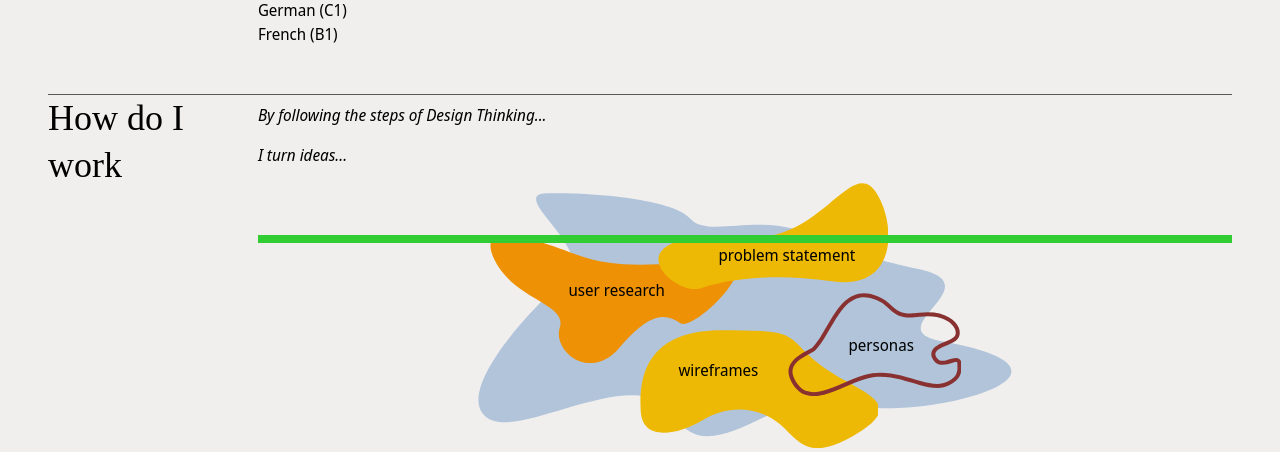
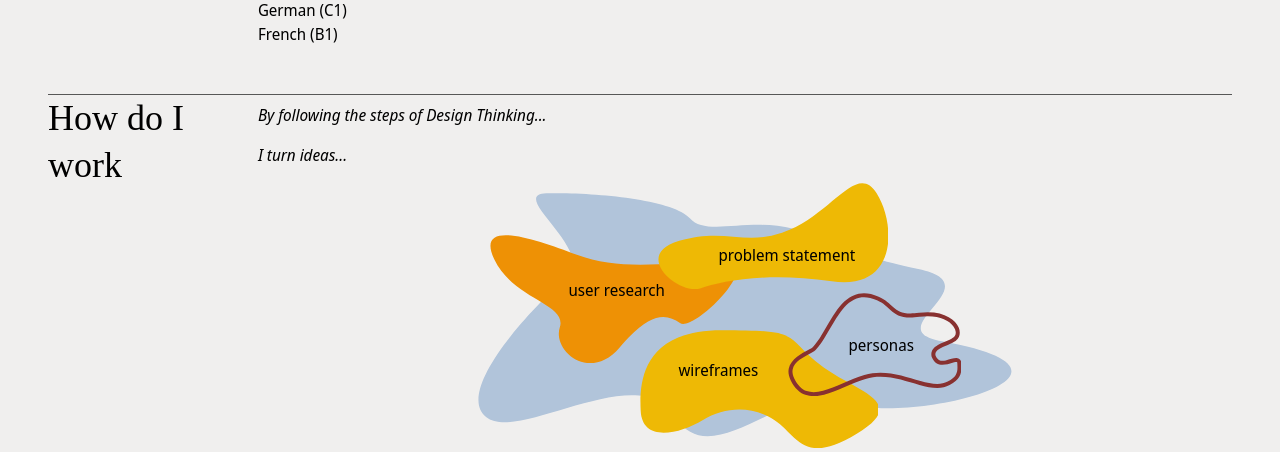
Before and after one commit to vievioorqa/UXUIdesignerportfolio, a PHP site: page /about_me.html in a window 1280 px wide. Shown: the part 1697-2149 px from the top of the page. Run offline with PHP 8.4, Linux system fonts and the light colour scheme; some web fonts are replaced.

Commit message:
trigger visibility

```diff
--- a/styles/about_me.css
+++ b/styles/about_me.css
@@ -300,10 +300,10 @@ body {
 
 @media (min-width: 591px) {
   #trigger-point {
-    /* visibility: hidden; */
+    visibility: hidden;
     position: absolute;
     top: 25%;
-    border: 4px solid limegreen;
+    /* border: 4px solid limegreen; */
     pointer-events: none;
     width: 100%;
   }
@@ -327,7 +327,7 @@ body {
   transition: all 1s ease-in-out;
 }
 
-/* --------------- old shapes -------------- */
+/* --------------- shapes -------------- */
 #shape1 {
   position: absolute;
   top: 10px;
@@ -456,10 +456,10 @@ body {
   }
 
   #trigger-point {
-    /* visibility: hidden; */
+    visibility: hidden;
     position: absolute;
     top: 20%;
-    border: 4px solid limegreen;
+    /* border: 4px solid limegreen; */
     pointer-events: none;
     width: 100%;
   }
```
